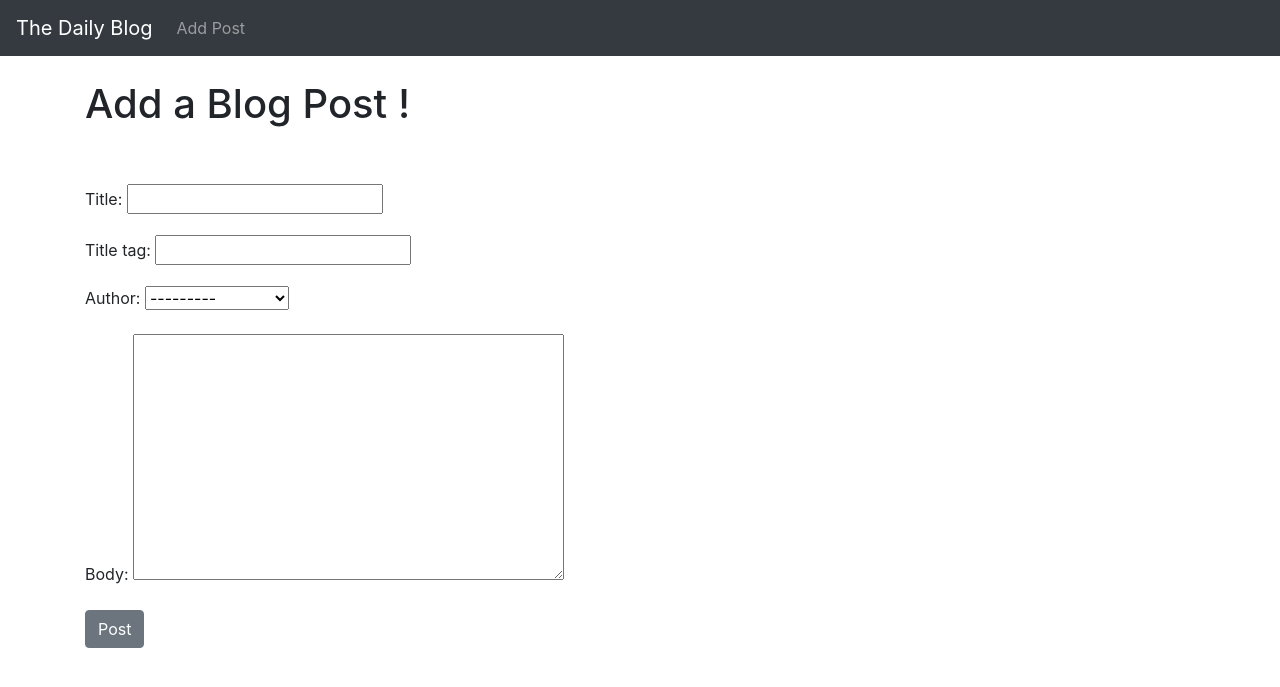
After one commit to AkshitKushwaha/Blog-using-django, a Django app: page /add_post/ in a window 1280 px wide. The commit adds this page. Shown: the top 687 px of the page. Run offline with Django 3.2, Linux system fonts and the light colour scheme; data comes from the database, SQL or seed files in the repository; both versions use the stored data as it was after the commit.

Commit message:
This is a blog website made using django

```diff
--- a/theblog/models.py
+++ b/theblog/models.py
@@ -1,11 +1,18 @@
 from django.db import models
 from django.contrib.auth.models import User
+from django.urls import reverse
 # Create your models here.
 
 class Post(models.Model):
     title = models.CharField(max_length=255)
+    title_tag = models.CharField(max_length=255)
     author = models.ForeignKey(User, on_delete=models.CASCADE)
     body = models.TextField()
 
     def __str__(self):
         return self.title + '  |  ' + str(self.author)
+
+    #for redirecting to the article detail page after creating a new post. For the button
+    def get_absolute_url(self):
+        #return reverse('article-detail', args=(str(self.id)))
+        return reverse('home')
--- /dev/null
+++ b/theblog/templates/add_post.html
@@ -0,0 +1,16 @@
+{% extends 'base.html' %}
+
+{% block title%}New Blog{% endblock %}
+
+{% block content %}
+
+<h1>Add a Blog Post !</h1>
+</br></br>
+<form method="POST">
+    {% csrf_token %}
+    {{ form.as_p }}
+    <button class="btn btn-secondary">Post</button>
+</form>
+
+
+{% endblock %}
--- a/theblog/templates/article_details.html
+++ b/theblog/templates/article_details.html
@@ -1,12 +1,12 @@
 {% extends 'base.html' %}
 
-{% block title%}Posts{% endblock %}
+{% block title%}{{post.title_tag}}{% endblock %}
 
 
 {% block content %}
 
 <h1>{{ post.title }}</h1>
-<small>By: {{post.author.first_name}} {{post.author.last_name}}</small></br>
+<small>By: {{post.author.first_name}} {{post.author.last_name}} <a href="{% url 'update_post' post.pk %}">Edit</a></small></br>
 <hr>
 </br>
 
--- a/theblog/templates/base.html
+++ b/theblog/templates/base.html
@@ -22,7 +22,7 @@
       <div class="collapse navbar-collapse" id="navbarSupportedContent">
         <ul class="navbar-nav mr-auto">
           <li class="nav-item">
-            <a class="nav-link" href="#">Link</a>
+            <a class="nav-link" href="{% url 'add_post' %}">Add Post</a>
           </li>
         </ul>
       </div>
--- a/theblog/templates/home.html
+++ b/theblog/templates/home.html
@@ -1,4 +1,5 @@
 {% extends 'base.html' %}
+
 
 {% block content %}
 
@@ -7,7 +8,7 @@
 <ul>
     {% for post in object_list %}
         <li><a href="{% url 'article-detail' post.pk %}">{{ post.title }}</a> - {{ post.author.first_name }}
-        {{ post.author.last_name}} - {{post.author.email}}</br>
+        {{ post.author.last_name}} - <small><a href="{% url 'update_post' post.pk %}">Edit</a></small> </br>
         {{ post.body }}</li>
     {% endfor %}
 </ul>
--- a/theblog/urls.py
+++ b/theblog/urls.py
@@ -1,10 +1,12 @@
 from django.urls import path
 #from . import views
-from .views import HomeView, ArticleDetailView
+from .views import HomeView, ArticleDetailView, AddPostView, UpdatePostView
 
 
 urlpatterns = [
     #path('', views.home, name='home'),
     path('', HomeView.as_view(), name='home'),
     path('article/<int:pk>', ArticleDetailView.as_view(), name='article-detail'),
+    path('add_post/', AddPostView.as_view(), name='add_post'),
+    path('article/edit/<int:pk>', UpdatePostView.as_view(), name='update_post'),
 ]
--- a/theblog/views.py
+++ b/theblog/views.py
@@ -1,8 +1,10 @@
 from django.shortcuts import render
-from django.views.generic import ListView, DetailView
+from django.views.generic import ListView, DetailView, CreateView, UpdateView
 from .models import Post
 
 # Create your views here.
+
+# Using cass based views
 
 #def home(request):
     #return render(request, 'home.html', {})
@@ -14,3 +16,14 @@ class HomeView(ListView):
 class ArticleDetailView(DetailView):
     model = Post
     template_name = 'article_details.html'
+
+class AddPostView(CreateView):
+    model = Post
+    template_name = 'add_post.html'
+    fields = '__all__'
+    #fields = ('title', 'body')
+
+class UpdatePostView(UpdateView):
+    model = Post
+    template_name = 'update_post.html'
+    fields = ['title', 'title_tag', 'body']
```
Also changed, not shown: theblog/templates/update_post.html (added, +16 -0 lines), db.sqlite3, theblog/migrations/0002_post_title_tag.py (added).
